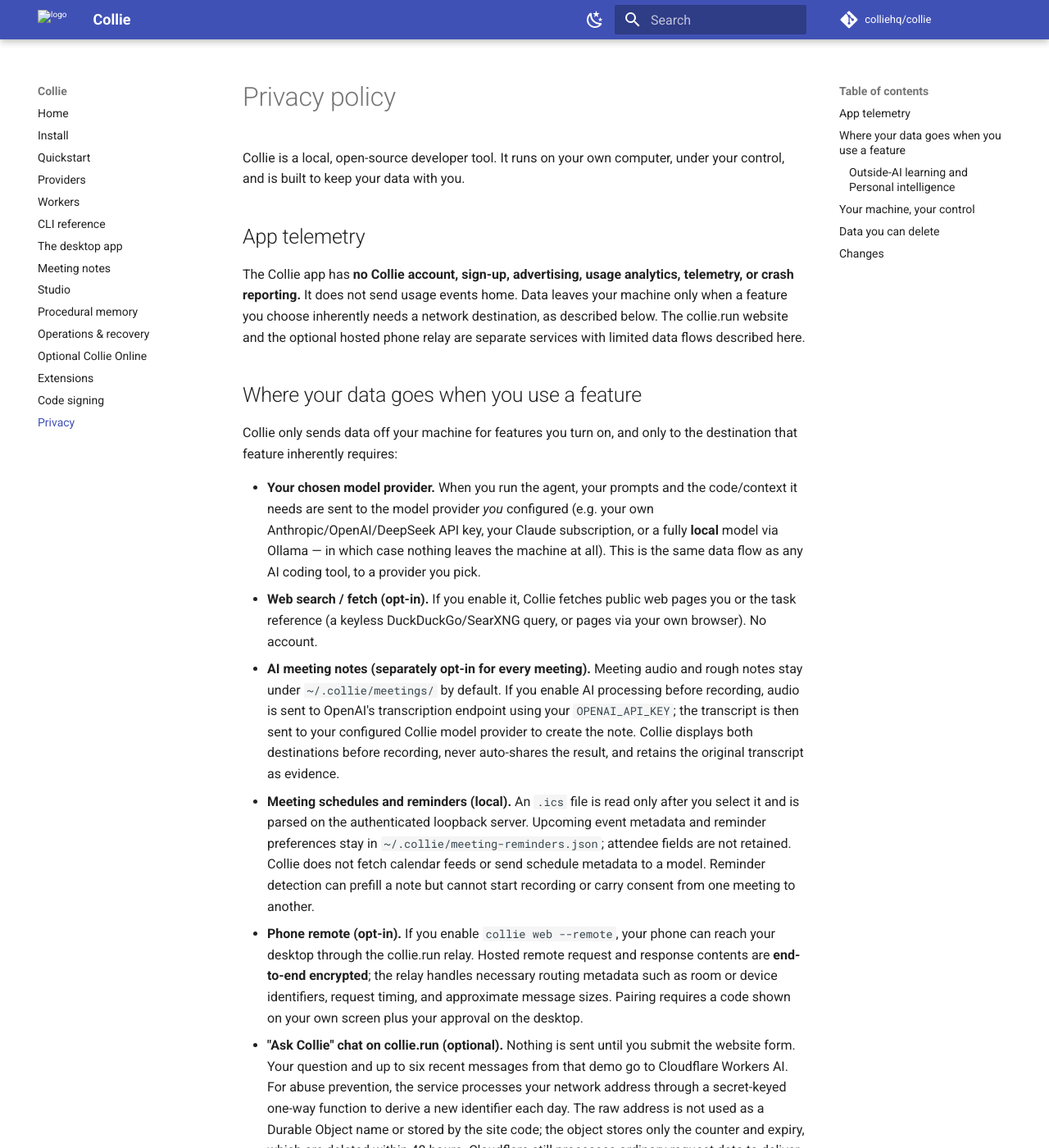
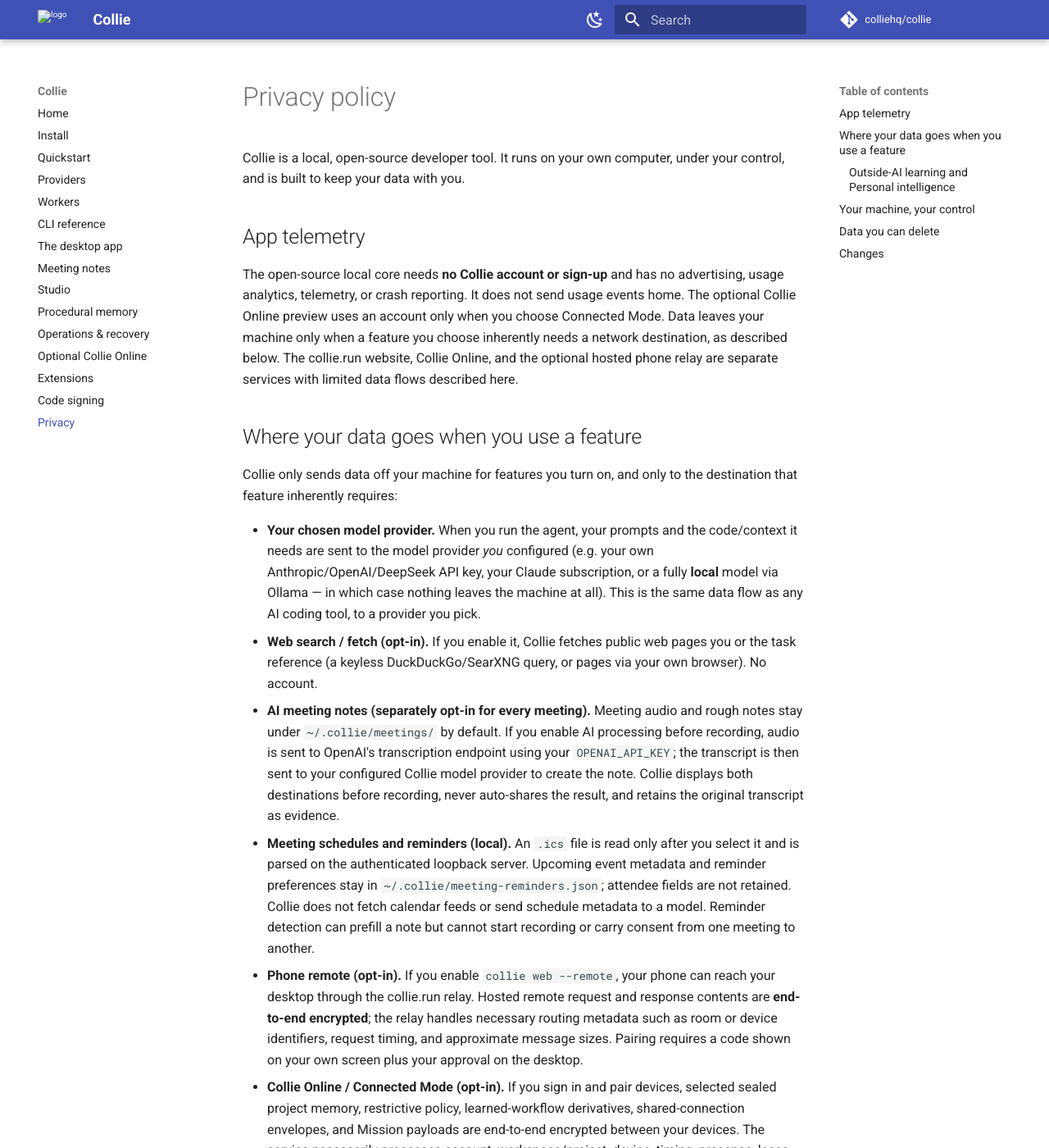
Before and after one commit to colliehq/collie, an MkDocs documentation site: the page built from docs/privacy.md, in a window 1280 px wide and 1400 px high. Shown: the whole window at 82% size. Built offline with MkDocs 1.6.1 and Material for MkDocs 9.7.7, drawn with Linux system fonts in a browser that asks for light colours; comment, search, counter and statistics services are not loaded; some of the changed text lies outside the part shown.

```diff
--- a/docs/privacy.md
+++ b/docs/privacy.md
@@ -5,10 +5,12 @@
 
 ## App telemetry
 
-The Collie app has **no Collie account, sign-up, advertising, usage analytics, telemetry, or crash
-reporting.** It does not send usage events home. Data leaves your machine only when a feature you
-choose inherently needs a network destination, as described below. The collie.run website and the
-optional hosted phone relay are separate services with limited data flows described here.
+The open-source local core needs **no Collie account or sign-up** and has no advertising, usage
+analytics, telemetry, or crash reporting. It does not send usage events home. The optional Collie
+Online preview uses an account only when you choose Connected Mode. Data leaves your machine only
+when a feature you choose inherently needs a network destination, as described below. The
+collie.run website, Collie Online, and the optional hosted phone relay are separate services with
+limited data flows described here.
 
 ## Where your data goes when you use a feature
 
@@ -36,6 +38,15 @@
   encrypted**; the relay handles necessary routing metadata such as room or device identifiers,
   request timing, and approximate message sizes. Pairing requires a code shown on your own screen
   plus your approval on the desktop.
+- **Collie Online / Connected Mode (opt-in).** If you sign in and pair devices, selected sealed
+  project memory, restrictive policy, learned-workflow derivatives, shared-connection envelopes,
+  and Mission payloads are end-to-end encrypted between your devices. The service necessarily
+  processes account, workspace/project, device, timing, presence, lease, and approximate-size
+  metadata to route and coordinate them. Raw outside-AI observations, browser-history summaries,
+  and typed personal events are not uploaded by this build. Data explicitly classified
+  `cloud_indexed` is server-readable and outside the sealed-content guarantee; choosing that class
+  or optional Cloud Light processing is a separate, visible decision. Your devices remain the
+  execution authority and cloud delivery never grants a Mission permission to act locally.
 - **"Ask Collie" chat on collie.run (optional).** Nothing is sent until you submit the website form.
   Your question and up to six recent messages from that demo go to Cloudflare Workers AI. For abuse
   prevention, the service processes your network address through a secret-keyed one-way function to
--- a/pyproject.toml
+++ b/pyproject.toml
@@ -7,7 +7,7 @@
 # single source of truth: harness/__init__.py __version__ (read via [tool.setuptools.dynamic] below).
 # the installer reads the same value at build time (iscc /DAppVer=...), so a version lives in one place.
 dynamic = ["version"]
-description = "A personal AI operations system for durable missions across models, tools, apps, and devices."
+description = "A private, local-first personal intelligence system for workflows across models, apps, and devices."
 readme = "README.md"
 requires-python = ">=3.10"
 license = "MIT"
```
Also changed, not shown: CHANGELOG.md (+6 -0 lines), README.md (+11 -6 lines), docs/index.md (+8 -4 lines), landing/README.md (+19 -0 lines), 5 other files.
